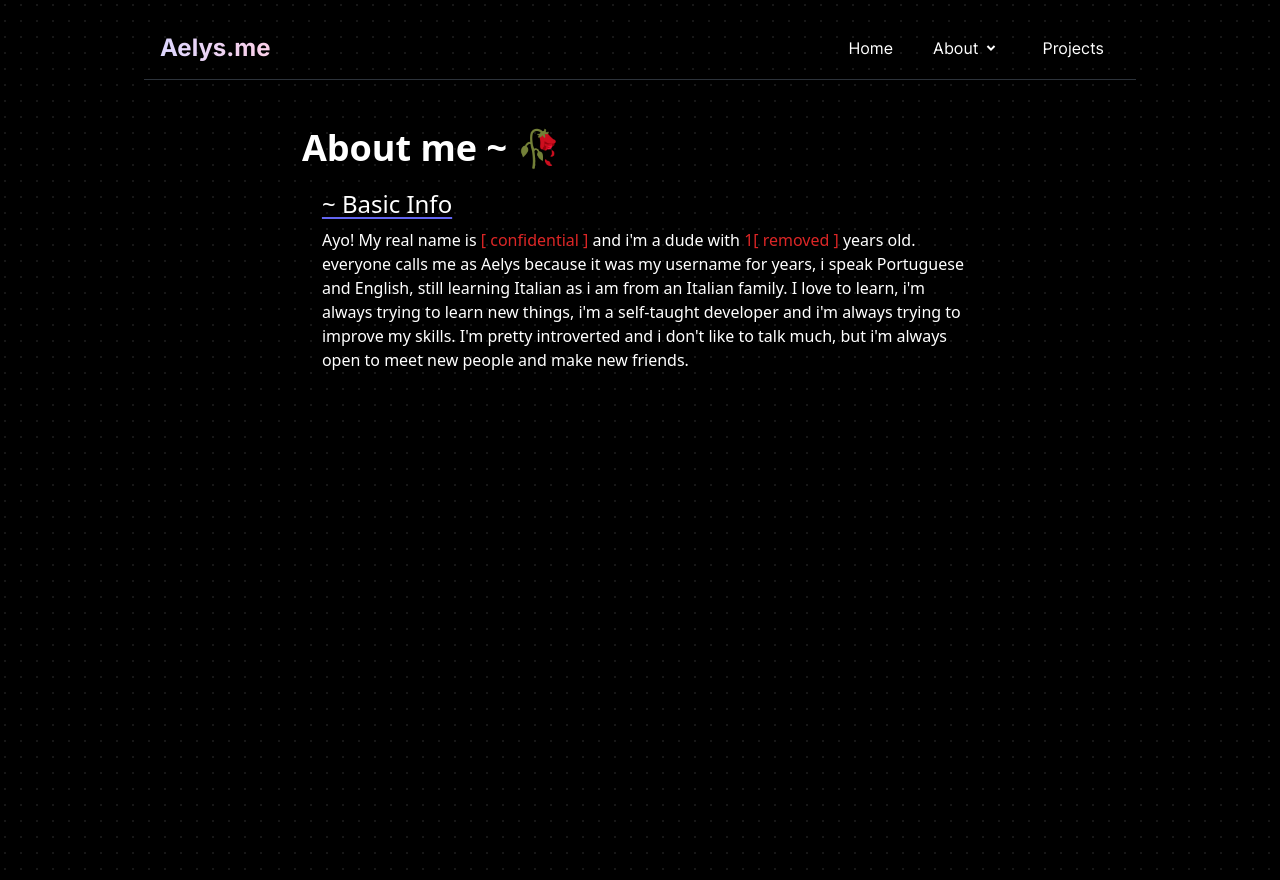
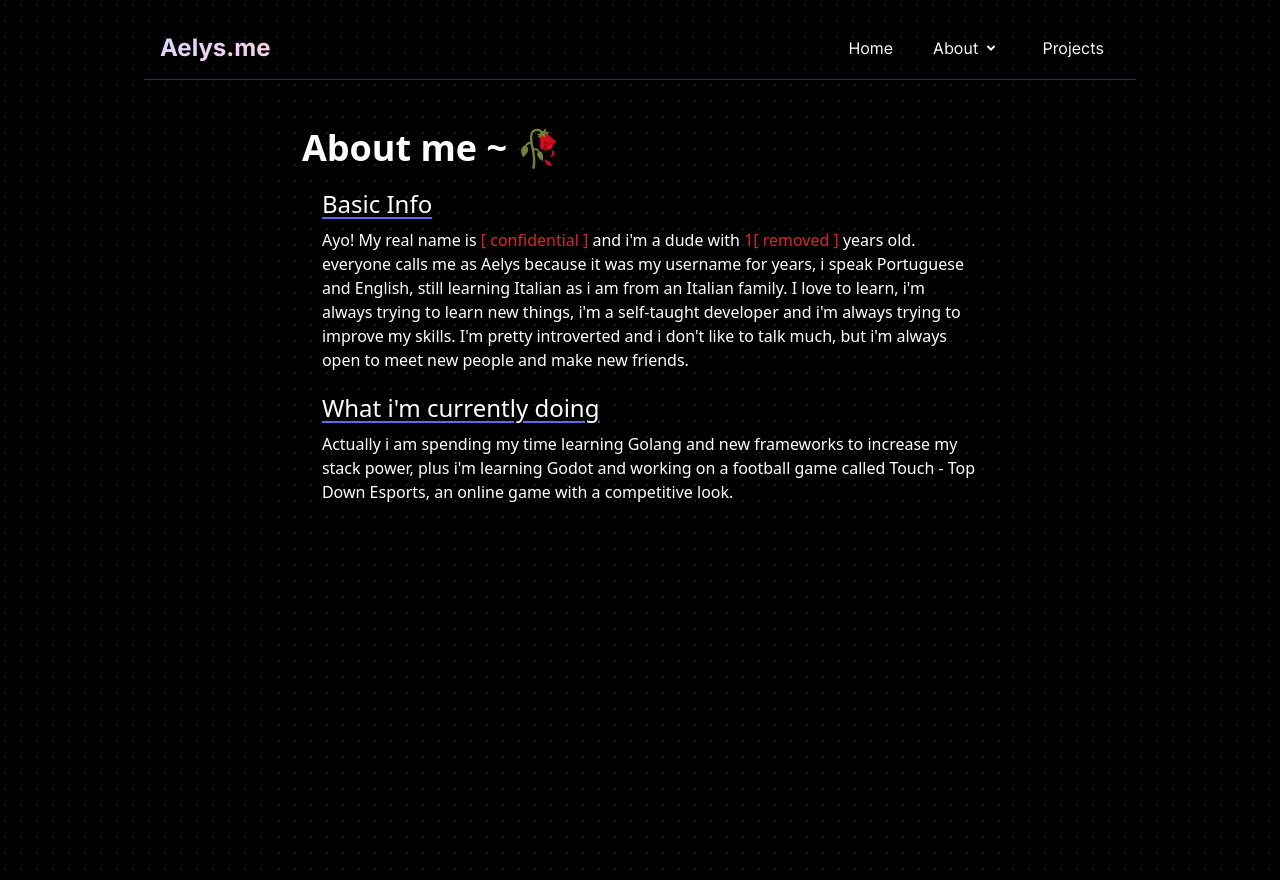
Before and after one commit to LysImbecile/aelys-portifolio, a React (Vite) app: page /about in a window 1280 px wide. Built offline with nearby package versions, Linux system fonts and the light colour scheme.

Commit message:
Refactor About page content

```diff
--- a/src/pages/About.tsx
+++ b/src/pages/About.tsx
@@ -5,13 +5,16 @@ export default function About() {
                 <div className={"p-5 pt-10 flex flex-col justify-start"}>
                     <h1 className={"text-4xl font-bold text-white"}>About me ~ 🥀</h1>
                     <section className="pl-5">
-                        <h2 className={"text-2xl pt-5 font-normal underline decoration-indigo-500 underline-offset-4 text-white"}>~ Basic Info</h2>
+                      <h2 className={"text-2xl pt-5 font-normal underline decoration-indigo-500 underline-offset-4 text-white"}><span> Basic Info</span></h2>
                         <p className="text-white pt-2 font-light text-wrap">Ayo! My real name is <span className="text-red-600">[ confidential ]</span> and i'm a dude with <span className="text-red-600">1[ removed ]</span> years old.
                             everyone calls me as Aelys because it was my username for years, i speak Portuguese and English, still learning Italian as i am from an Italian family.
                             I love to learn, i'm always trying to learn new things, i'm a self-taught developer and i'm always trying to improve my skills.
                             I'm pretty introverted and i don't like to talk much, but i'm always open to meet new people and make new friends.
                         </p>
-                    </section>
+                        <h2 className={"text-2xl pt-5 font-normal underline decoration-indigo-500 underline-offset-4 text-white"}><span>What i'm currently doing</span></h2>
+                        <p className="text-white pt-2 font-light text-wrap"> Actually i am spending my time learning Golang and new frameworks to increase my stack power, plus i'm learning Godot and working on a football game called Touch - Top Down Esports, an online game with a competitive look.
+                        </p>                    </section>
+
                 </div>
             </div>
         </>
```
Also changed, not shown: 1 other file (tests, documents, lock files or other folders).
